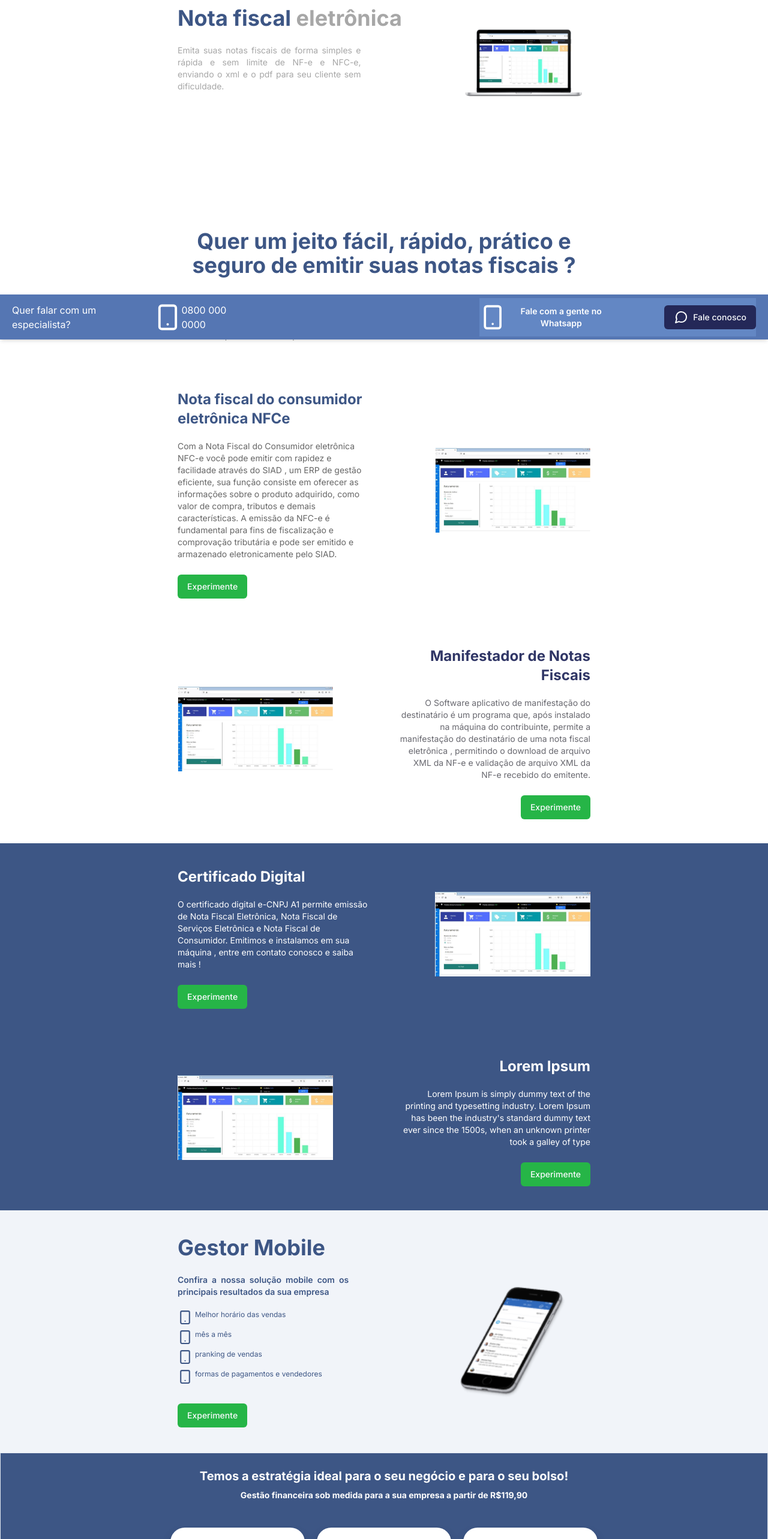
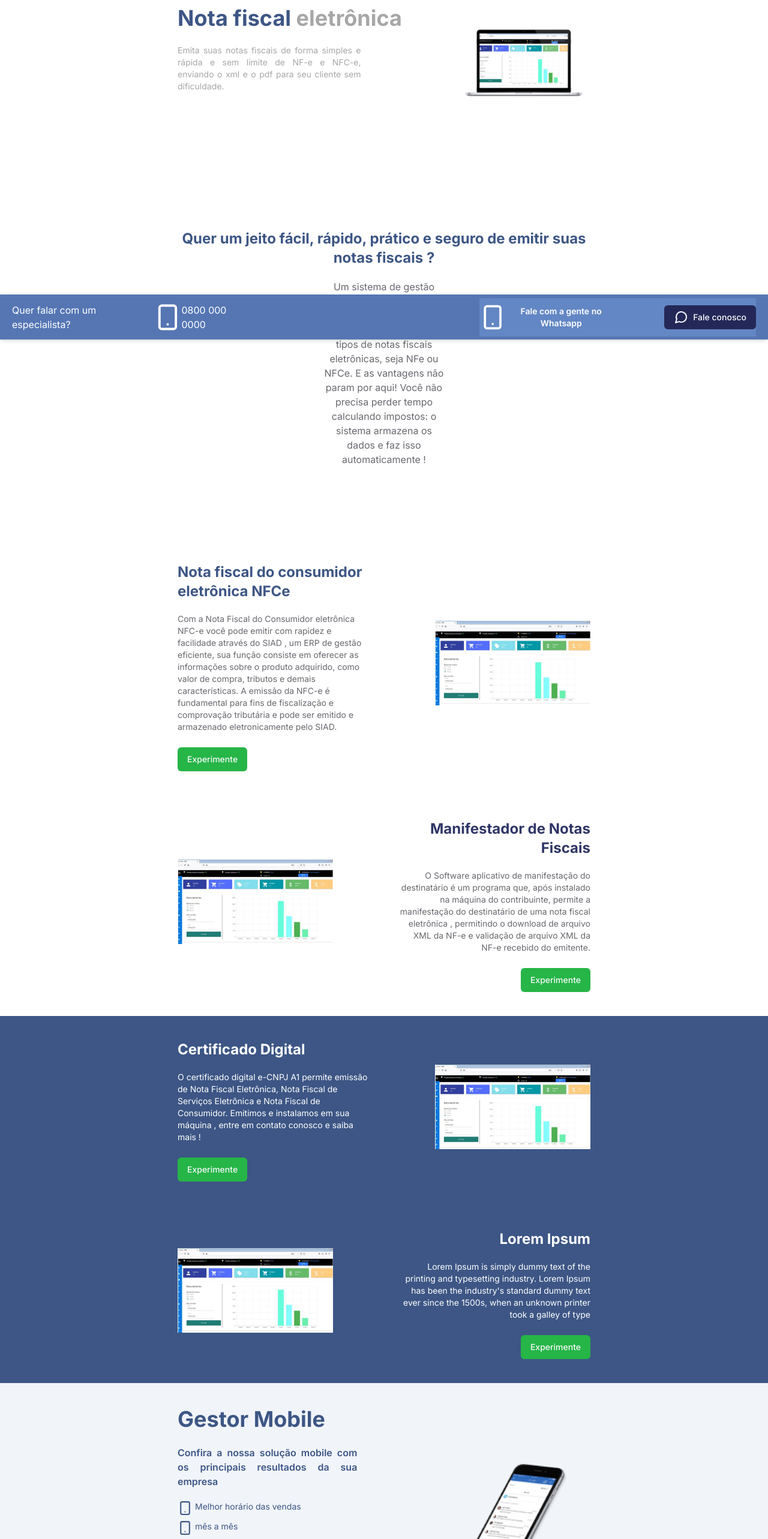
Before and after one commit to EvaldoFerreiraMoreira/site-siad, a Next.js app: page / in a window 1280 px wide. Shown: the part 234-2800 px from the top of the page at 60% size. Built offline with nearby package versions, Linux system fonts and the light colour scheme.

Commit message:
fix: responsives on page HOME

```diff
--- a/src/app/(Home)/components/componentsMobile/TextCenterMobile.tsx
+++ b/src/app/(Home)/components/componentsMobile/TextCenterMobile.tsx
@@ -1,6 +1,6 @@
 const TextCenterMobile = () => {
     return (
-        <div className="text-[#A7A7A7]">
+        <div className="text-[#68686F]">
             <div className="mt-10 font-semibold text-2xl">
                 <h1 className="text-center font-bold text-[#3D5685]">
                     Quer um jeito fácil, rápido, prático e seguro de emitir suas notas fiscais ?
--- a/src/app/(Home)/components/componentsWeb/BannerConsultantWeb.tsx
+++ b/src/app/(Home)/components/componentsWeb/BannerConsultantWeb.tsx
@@ -3,7 +3,7 @@ import { Button } from "@/components/ui/button";
 const BannerConsultantWeb = () => {
     return (
         <div className="mx-64">
-            <div className=" flex font-semibold text-4xl">
+            <div className=" flex font-semibold justify-center text-4xl">
                 <h1 className="text-center font-bold text-[#3D5685]">Como a SIAD pode ajudar o seu negócio?</h1>
             </div>
             <div className=" flex  justify-center mt-10 text-sm text-center">
--- a/src/app/(Home)/components/componentsWeb/BannerLeftWeb.tsx
+++ b/src/app/(Home)/components/componentsWeb/BannerLeftWeb.tsx
@@ -30,7 +30,7 @@ const BannerLeftWeb = ({ title, description, img, colorTitle, colorDescription }
                     }}
                 />
             </div>
-            <div className="flex flex-col text-right ml-0  w-[50%] " style={{ color: colordescription }}>
+            <div className="flex flex-col text-right ml-0 w-[50%]" style={{ color: colordescription }}>
                 <h1 className="font-bold text-2xl" style={{ color: colortitle }}>{title}</h1>
                 <p className="text-sm mt-5 ">{description}</p>
                 <Link href="/planos">
--- a/src/app/(Home)/components/componentsWeb/CarrosselInfoWeb.tsx
+++ b/src/app/(Home)/components/componentsWeb/CarrosselInfoWeb.tsx
@@ -157,12 +157,12 @@ const CarrosselInfoWeb = () => {
 
 
     return (
-        <div className='flex flex-col h-auto'>
-            <div className='flex flex-col text-xl items-center text-center my-6 font-bold text-white'>
+        <div className='flex flex-col h-auto items-center'>
+            <div className='flex flex-col text-4xl text-center gap-3 w-1/2 my-8 font-bold text-white'>
                 <h1>Temos a estratégia ideal para o seu negócio e para o seu bolso!</h1>
-                <p className='text-sm mt-2'>Gestão financeira sob medida para a sua empresa a partir de R$119,90</p>
+                <p className='text-base mt-2'>Gestão financeira sob medida para a sua empresa a partir de R$119,90</p>
             </div>
-            <div className="z-0">
+
             <AliceCarousel
                 mouseTracking
                 keyboardNavigation
@@ -171,7 +171,7 @@ const CarrosselInfoWeb = () => {
                 onSlideChange={onSlideChange}
                 onSlideChanged={onSlideChanged}
             />
-            </div>
+
             <div className='flex justify-center mb-10'>
                 <Link href='/planos'>
                     <Button className='bg-[#26B547]'>
--- a/src/app/(Home)/components/componentsWeb/MobilePresentationWeb.tsx
+++ b/src/app/(Home)/components/componentsWeb/MobilePresentationWeb.tsx
@@ -10,10 +10,10 @@ const MobilePresentationWeb = () => {
                 <div className="flex w-72 font-bold text-4xl">
                     <h1 className="text-[#3D5685]">Gestor Mobile</h1>
                 </div>
-                <div className="mt-6 w-2/3 font-semibold text-sm text-justify">
+                <div className="mt-6 w-2/3 font-semibold text-justify">
                     <span className="text-[#3D5685]">Confira a nossa solução mobile com os principais resultados da sua empresa</span>
                 </div>
-                <div className="flex flex-col gap-2 mt-5 text-[#3D5685] text-xs" >
+                <div className="flex flex-col gap-2 mt-5 text-[#3D5685] text-sm" >
                     <ul className="w-full justify-start gap-2" >
                         <li className="flex gap-1 ">
                             <Smartphone size={25} />
--- a/src/app/(Home)/components/componentsWeb/TextCenterWeb.tsx
+++ b/src/app/(Home)/components/componentsWeb/TextCenterWeb.tsx
@@ -1,12 +1,12 @@
 const TextCenterWeb = () => {
     return (
-        <div className="mx-64 text-[#A7A7A7]">
-            <div className="mt-10 font-semibold text-4xl">
+        <div className="mx-64 text-[#68686F]">
+            <div className="mt-10 font-semibold text-2xl">
                 <h1 className="text-center font-bold text-[#3D5685]">
                     Quer um jeito fácil, rápido, prático e seguro de emitir suas notas fiscais ?
                 </h1>
             </div>
-            <div className="mt-12 text-sm text-center">
+            <div className="mt-5 mx-60 text-center">
                 <p>
                 Um sistema de gestão completo, que permite emitir de forma descomplicada
                 diversos tipos de notas fiscais eletrônicas, seja NFe ou NFCe.
--- a/src/app/(Home)/page.tsx
+++ b/src/app/(Home)/page.tsx
@@ -14,11 +14,11 @@ export default function Home() {
       <div className="flex w-full justify-around p-10">
         <Banner />
       </div>
-      <div className=" flex w-full p-10">
+      <div className=" flex w-full p-10 mb-20">
         <TextCenter />
       </div>
       <div className="flex w-full p-10">
-        <BannerRight button={"Experimente"} img={"IMG-01.png"} description={"Com a Nota Fiscal do Consumidor eletrônica NFC-e você pode emitir com rapidez e facilidade através do SIAD ,  um ERP de gestão eficiente, sua função consiste em oferecer as informações sobre o produto adquirido, como valor de compra, tributos e demais características. A emissão da NFC-e é fundamental para fins de fiscalização e comprovação tributária e pode ser emitido e armazenado eletronicamente pelo SIAD.  "} title={"Nota fiscal do consumidor eletrônica  NFCe"} colortitle={"3D5685"} colordescription={"666666"} />
+        <BannerRight button={"Experimente"} img={"IMG-01.png"} description={"Com a Nota Fiscal do Consumidor eletrônica NFC-e você pode emitir com rapidez e facilidade através do SIAD ,  um ERP de gestão eficiente, sua função consiste em oferecer as informações sobre o produto adquirido, como valor de compra, tributos e demais características. A emissão da NFC-e é fundamental para fins de fiscalização e comprovação tributária e pode ser emitido e armazenado eletronicamente pelo SIAD.  "} title={"Nota fiscal do consumidor eletrônica  NFCe"} colortitle={"3D5685"} colordescription={"68686F"} />
       </div>
       <div className="flex w-full p-10">
         <BannerLeft title={"Manifestador de Notas Fiscais"} description={"O Software aplicativo de manifestação do destinatário é um programa que, após instalado na máquina do contribuinte, permite a manifestação do destinatário de uma nota fiscal eletrônica , permitindo o download de arquivo XML da NF-e e validação de arquivo XML da NF-e recebido do emitente."} img={"IMG-01.png"} colorTitle={"303666"} colorDescription={"68686F"} />
```
Lines whose indentation alone changed are shown as unchanged.
